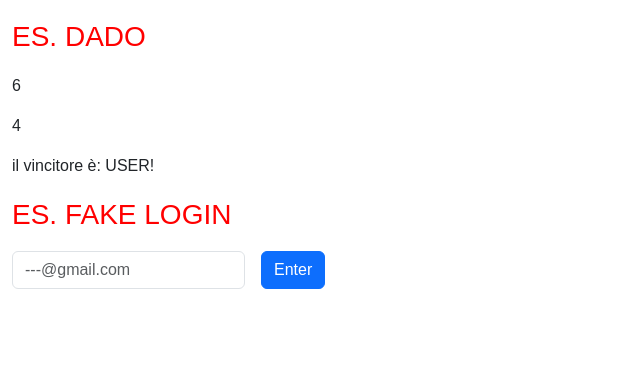
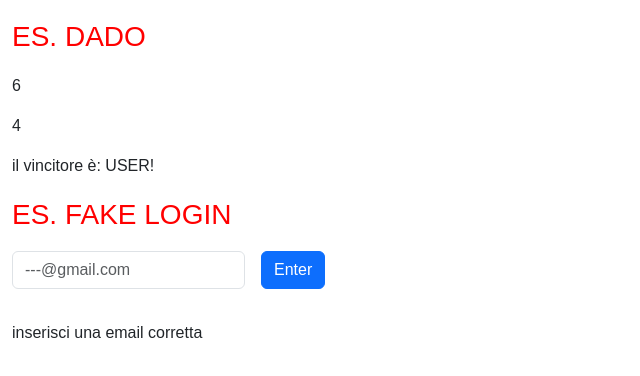
Before and after one commit to Beniamino-Soccio/js-mail-dadi, a plain HTML site: page index.html in a window 1280 px wide. Both pictures are taken after a click on the button "Enter". Shown: the whole page, without its empty margins (0-640 px from the left). Drawn offline with nearby package versions, Linux system fonts and the light colour scheme.

Commit message:
button event + end of exercise

```diff
--- a/index.html
+++ b/index.html
@@ -18,12 +18,14 @@
         <h2>ES. FAKE LOGIN</h2>
         <form class="row g-3">
             <div class="col-auto">
-              <input type="email" class="form-control" id="email-user" placeholder="---@gmail.com">
+                <input type="email" class="form-control" id="email-user" placeholder="---@gmail.com">
             </div>
             <div class="col-auto">
-              <button type="button" class="btn btn-primary mb-3">Enter</button>
+                <button type="button" id="confirm" class="btn btn-primary mb-3">Enter</button>
             </div>
-          </form>
+            <p id="alert"></p>
+
+        </form>
     </div>
 
     <script src="https://cdn.jsdelivr.net/npm/bootstrap@5.3.3/dist/js/bootstrap.bundle.min.js" integrity="sha384-YvpcrYf0tY3lHB60NNkmXc5s9fDVZLESaAA55NDzOxhy9GkcIdslK1eN7N6jIeHz" crossorigin="anonymous"></script>
--- a/js/script.js
+++ b/js/script.js
@@ -40,5 +40,32 @@ resultElement.innerHTML = message;
 -stampo un commento in base al risultato
 */
 
+//creazione array email
 const listEmail = ['aaa@gmail.com', 'bbb@gmail.com', 'ccc@gmail.com', 'ddd@gmail.com', 'eee@gmail.com'];
 console.table(listEmail);
+
+//raccolgo il bottone dal DOM
+const button = document.getElementById('confirm');
+
+// !click bottone
+button.addEventListener('click', function(){
+    /*al cliccare del bottone raccolgo gli elementi che mi interessano*/
+    const emailUserField = document.getElementById('email-user');
+    const alertElement = document.getElementById('alert');
+
+    const emailUser = emailUserField.value.trim();
+    console.log(emailUser);
+
+    /*confronto email*/
+
+    let alert = 'inserisci una email corretta';
+
+    for (let i = 0; i < listEmail.length; i++) {
+        if (emailUser === listEmail[i]) {
+            alert = "login effettuato";
+        }
+    }
+    //output responso email
+    console.log(alert);
+    alertElement.innerHTML = alert;
+})
```
